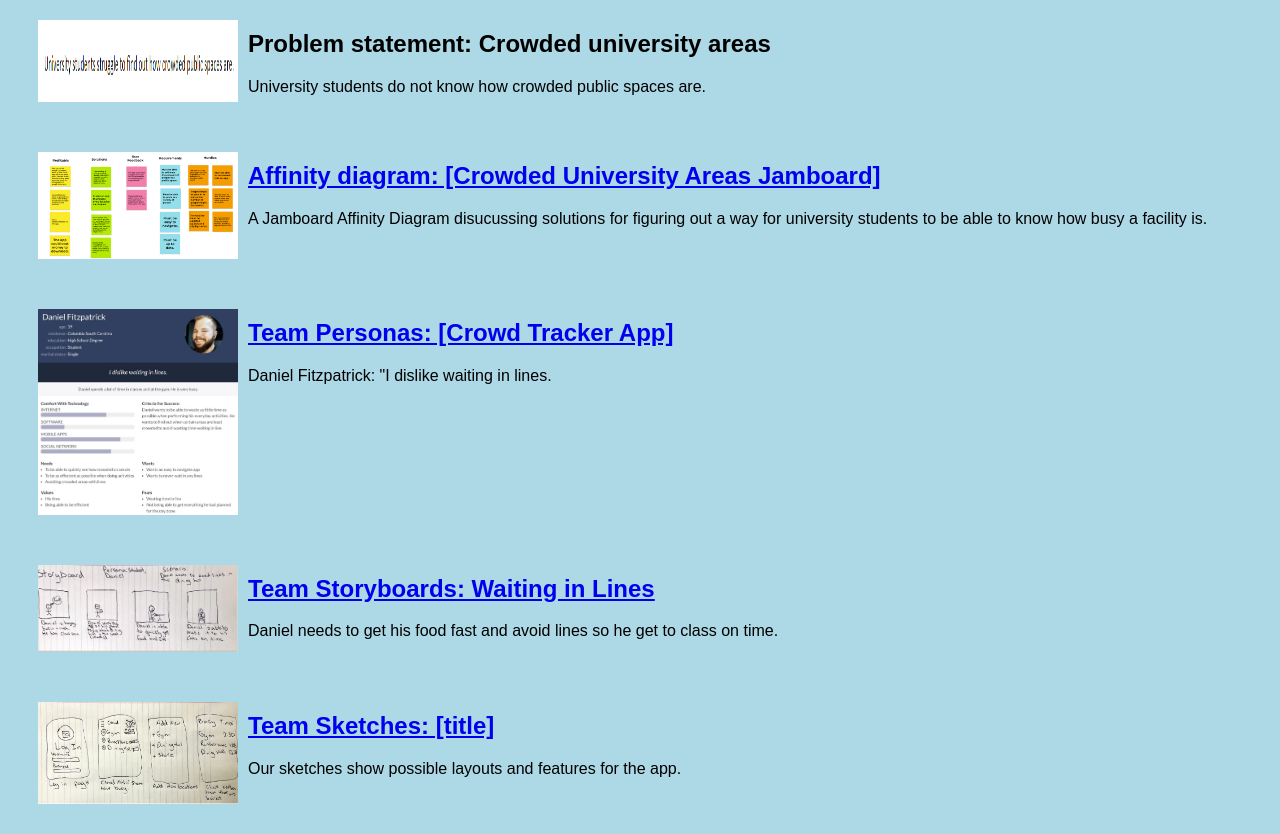
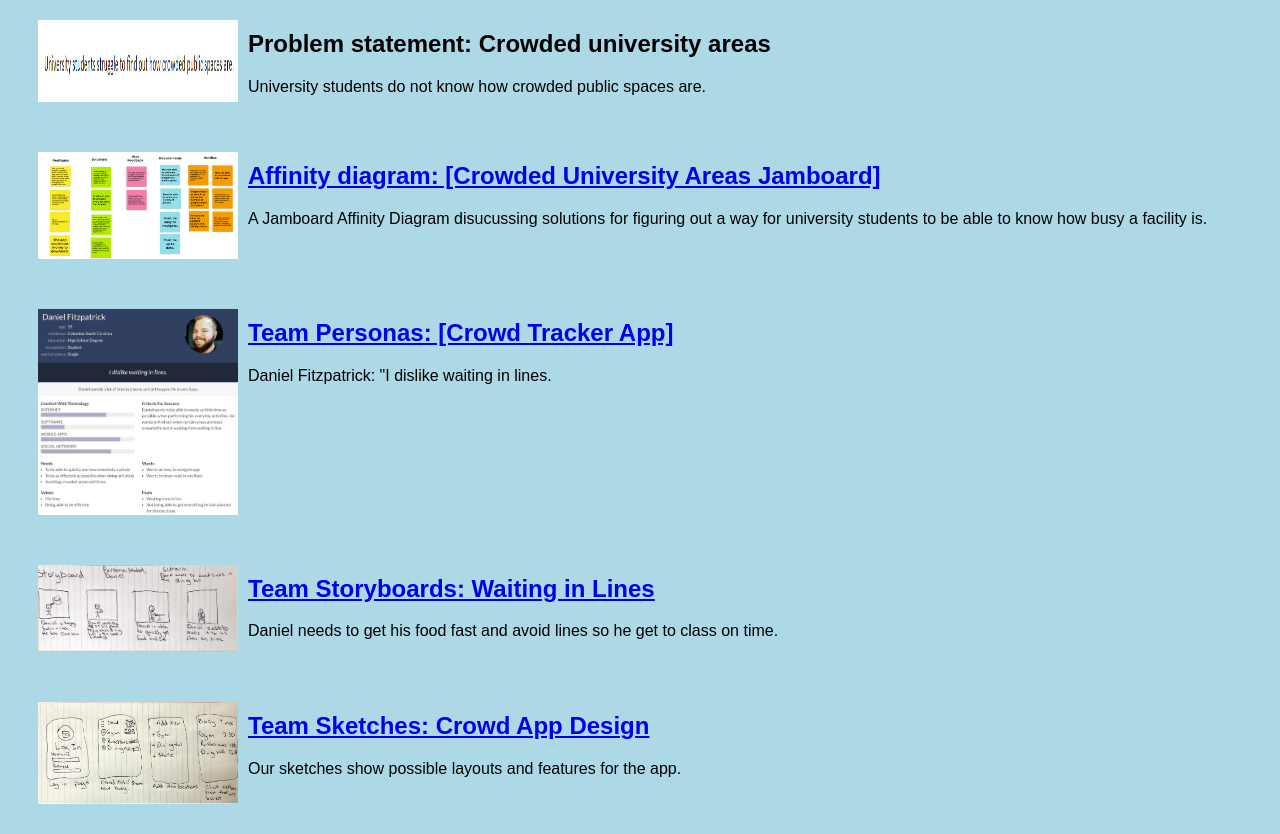
Before and after one commit to CSE-DanielFitzpatrick/CSE-DanielFitzpatrick.github.io, a plain HTML site: page index.html in a window 1280 px wide. Shown: the part 138-972 px from the top of the page. Drawn offline with Linux system fonts and the light colour scheme.

Commit message:
Update index.html

```diff
--- a/index.html
+++ b/index.html
@@ -58,7 +58,7 @@
   <section class="assign">
     <img src="images/my-sketch.jpg" />
     <section class="assign-det">
-      <a href="files/all-sketches.pdf"><h2>Team Sketches: [title]</h2></a>
+      <a href="files/all-sketches.pdf"><h2>Team Sketches: Crowd App Design</h2></a>
       <p>
         Our sketches show possible layouts and features for the app.
       </p>
```
